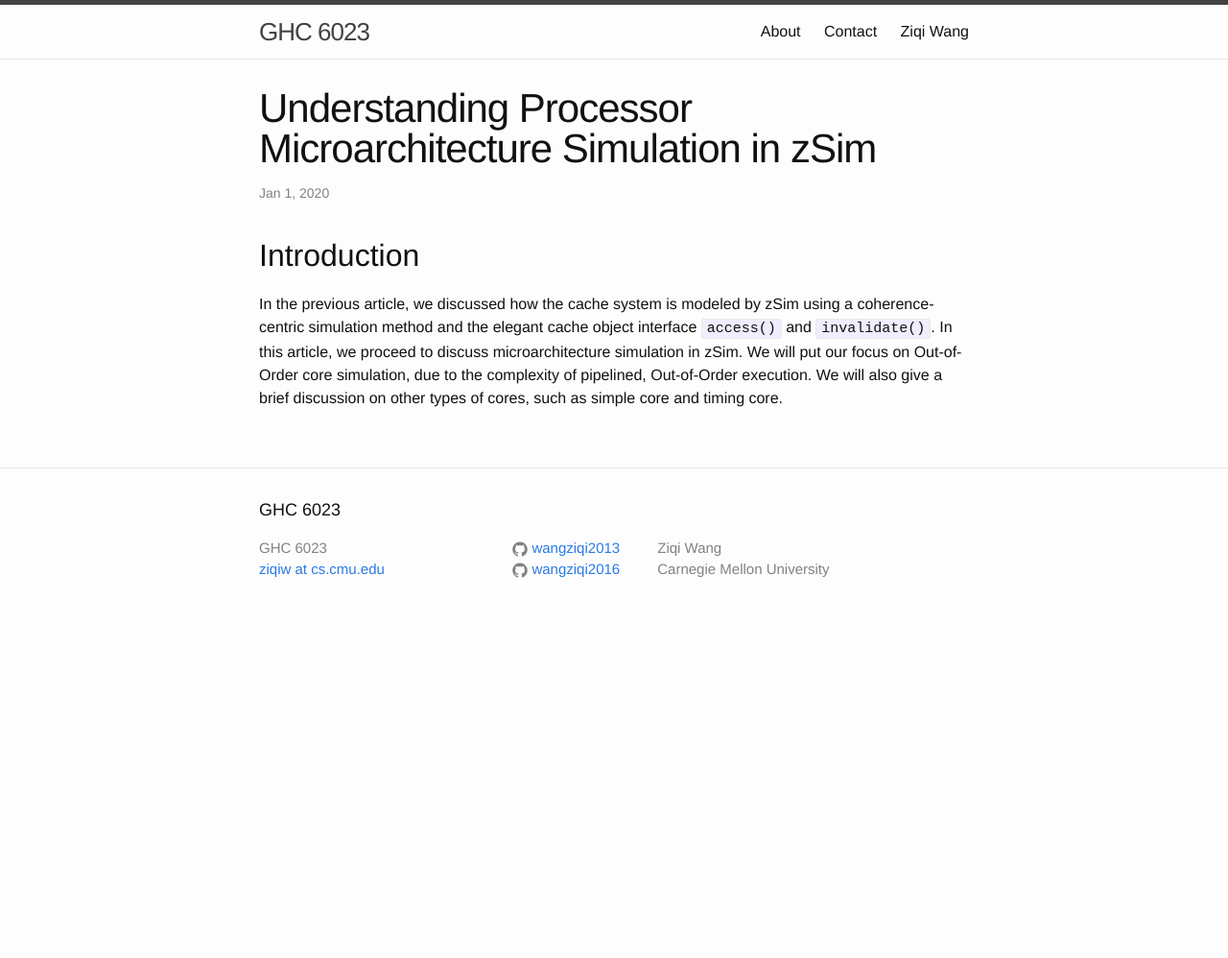
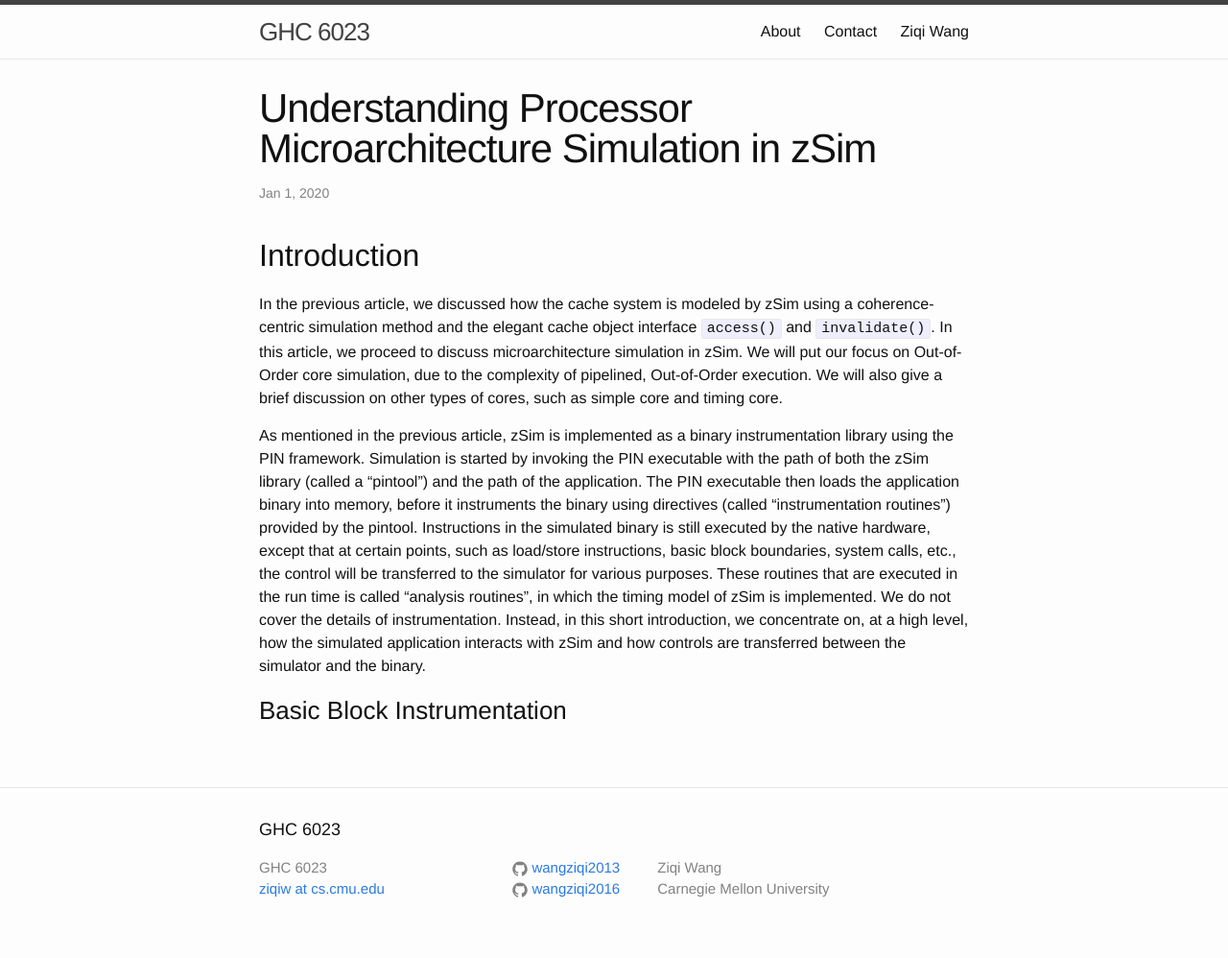
Before and after one commit to wangziqi2013/wangziqi2013.github.io, a Jekyll site: the page built from _posts/2019-12-31-zsim-microarch.markdown, in a window 1280 px wide. Shown: the whole page at 96% size. Built offline with Jekyll 4.4.1, drawn with Linux system fonts in a browser that asks for light colours; before the commit the page ends 900 px from its top, so only the background shows below that.

Commit message:
Finish intro

```diff
--- a/_posts/2019-12-31-zsim-microarch.markdown
+++ b/_posts/2019-12-31-zsim-microarch.markdown
@@ -13,3 +13,14 @@ method and the elegant cache object interface `access()` and `invalidate()`. In
 microarchitecture simulation in zSim. We will put our focus on Out-of-Order core simulation, due to the complexity
 of pipelined, Out-of-Order execution. We will also give a brief discussion on other types of cores, such as simple
 core and timing core.
+
+As mentioned in the previous article, zSim is implemented as a binary instrumentation library using the PIN framework.
+Simulation is started by invoking the PIN executable with the path of both the zSim library (called a "pintool") and the
+path of the application. The PIN executable then loads the application binary into memory, before it instruments the binary
+using directives (called "instrumentation routines") provided by the pintool. Instructions in the simulated binary is still
+executed by the native hardware, except that at certain points, such as load/store instructions, basic block boundaries, system
+calls, etc., the control will be transferred to the simulator for various purposes. These routines that are executed in
+the run time is called "analysis routines", in which the timing model of zSim is implemented. We do not cover the details of instrumentation. Instead, in this short introduction, we concentrate on, at a high level, how the simulated application
+interacts with zSim and how controls are transferred between the simulator and the binary.
+
+### Basic Block Instrumentation
```
